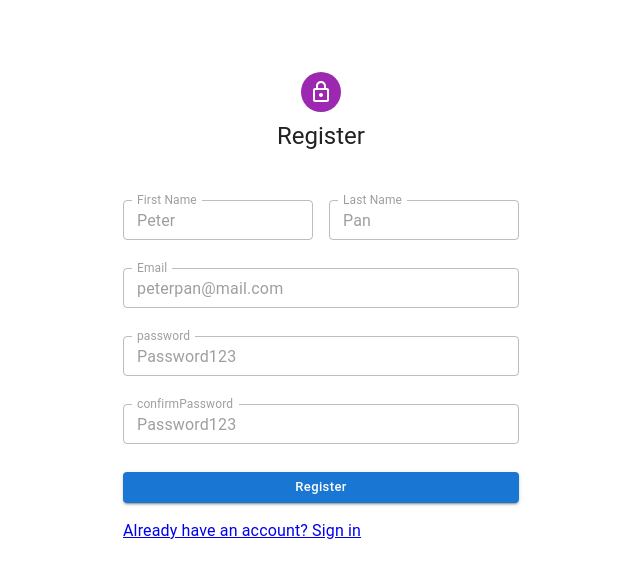
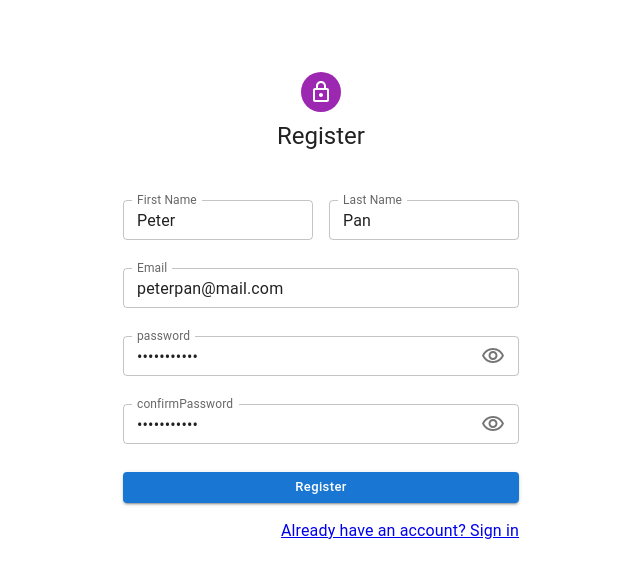
Before and after one commit to RahulTejpal/NewBlog, a React (Create React App) app in the folder client/: page /register in a window 1280 px wide. Shown: the top 578 px of the page, without its empty margins (319-959 px from the left). Built offline with nearby package versions, Linux system fonts and the light colour scheme.

Commit message:
Modifying password field in register page

```diff
--- a/client/src/pages/Register.jsx
+++ b/client/src/pages/Register.jsx
@@ -1,7 +1,8 @@
 import { useState } from 'react'
 import {
     Grid, TextField, Button, Typography,
-    CssBaseline, Container, Box, Avatar
+    CssBaseline, Container, Box, Avatar,
+    InputAdornment
 } from '@mui/material'
 
 import {useNavigate, Link} from 'react-router-dom'
@@ -16,6 +17,13 @@ export default function Register(){
     const [user,setUser] = useState({
         firstName: 'Peter', lastName: 'Pan',email: 'peterpan@mail.com',password: 'Password123',confirmPassword: 'Password123',
     })
+
+    const [showPassword,setShowPassword] = useState({
+        password: false, confirmPassword: false
+    })
+    const handleRegister = () =>{
+        alert(JSON.stringify(user,null,4))
+    }
     return(
        <Container maxWidth="xs">
         <CssBaseline/>
@@ -59,27 +67,41 @@ export default function Register(){
                 <TextField
                     placeholder='Enter Password' name='password'
                     label="password" value={user.password}
+                    type={showPassword.password ? 'text': 'password'}
                     onChange={(e) => setUser({...user, password: e.target.value})}
+                    InputProps={{
+                        endAdornment: <InputAdornment position="end" onClick={()=> setShowPassword({...showPassword,password: !showPassword.password})}>
+                            {!showPassword.password ? <VisibilityOutlinedIcon/> : <VisibilityOffOutlinedIcon/>}
+                        </InputAdornment>,
+                      }}
                 />
             </Grid>
             <Grid  item xs={12} >
                 <TextField
                     placeholder='Confirm Password' name='confirmPassword'
                     label="confirmPassword" value={user.confirmPassword}
+                    type={showPassword.confirmPassword ? 'text': 'password'}
                     onChange={(e) => setUser({...user, confirmPassword: e.target.value})}
+                    InputProps={{
+                        endAdornment: <InputAdornment position="end" onClick={()=> setShowPassword({...showPassword,confirmPassword: !showPassword.confirmPassword})}>
+                            {!showPassword.confirmPassword ? <VisibilityOutlinedIcon/> : <VisibilityOffOutlinedIcon/>}
+                        </InputAdornment>,
+                    }}
                 />
             </Grid>
 
 
 
         </Grid>
-        <Button fullWidth sx={{
+        <Button
+        onClick={handleRegister}
+        fullWidth sx={{
             mt: 3, mb: 2
         }}>
             Register
             </Button>
 
-        <Grid container justify="flex-end">
+        <Grid container justifyContent="flex-end">
             <Grid item>
                 <Link to="/login">
                     Already have an account? Sign in
--- a/client/src/pages/themes/lightTheme.js
+++ b/client/src/pages/themes/lightTheme.js
@@ -5,7 +5,6 @@ export default createTheme({
         MuiTextField: {
             defaultProps: {
                 size: "small",
-                disabled: true,
                 variant: "outlined",
                 margin: "dense",
                 fullWidth: true,
```
